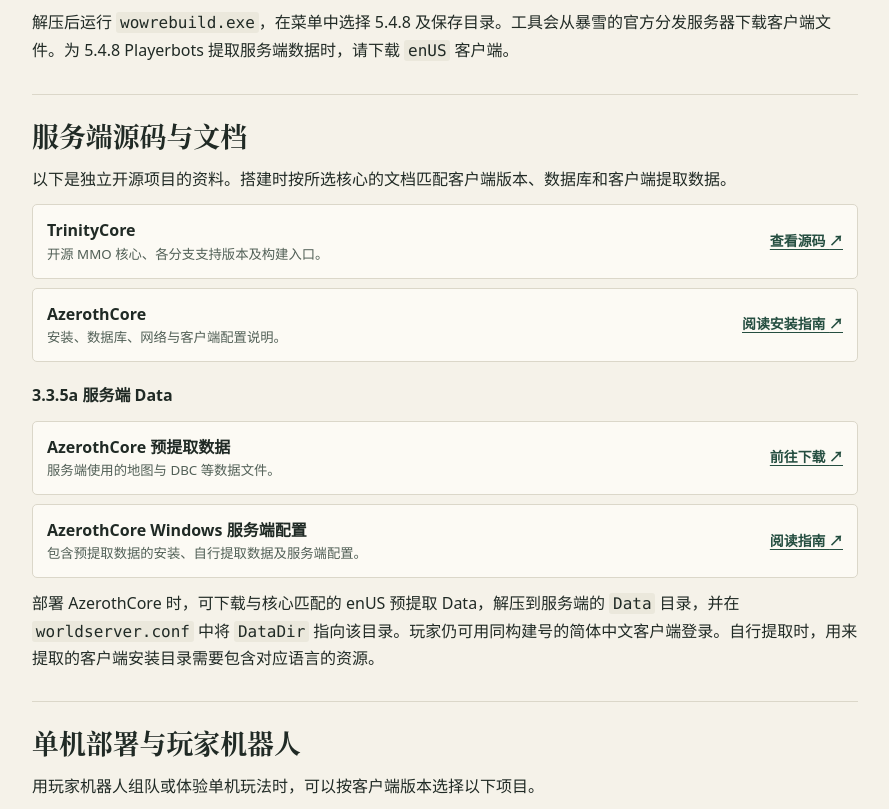
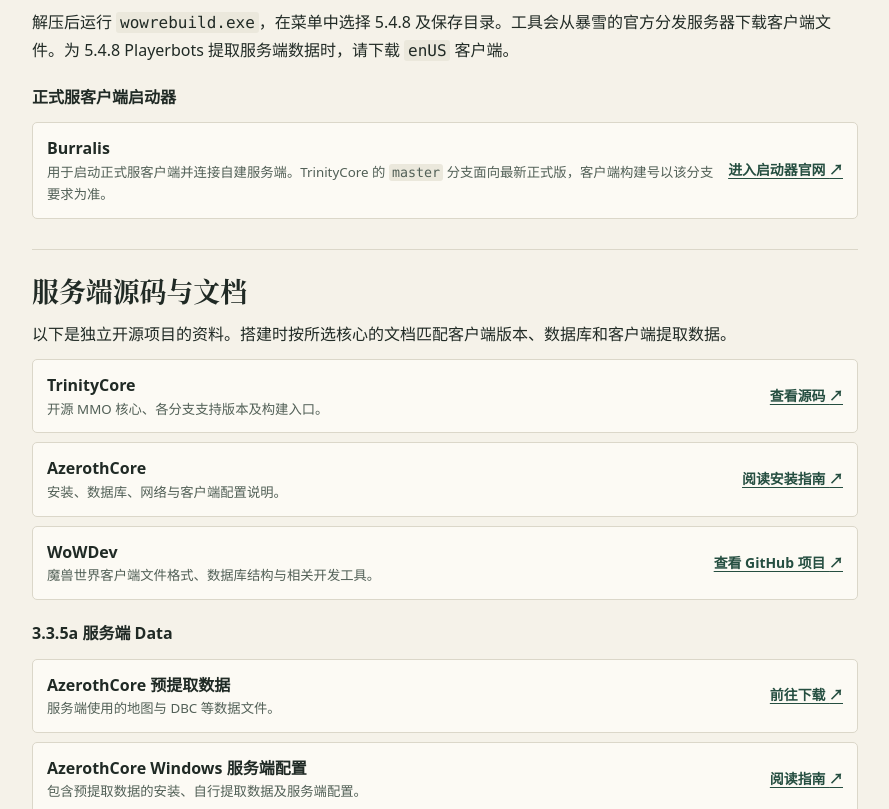
Before and after one commit to oiuv/gameivy, a plain HTML site: page wow.html in a window 1280 px wide. Shown: the part 1097-1906 px from the top of the page, without its empty margins (28-917 px from the left). Drawn offline with Linux system fonts and the light colour scheme.

Commit message:
为魔兽世界页面添加 WoWDev 和 Burralis

```diff
--- a/wow.html
+++ b/wow.html
@@ -70,6 +70,13 @@
             </div>
           </div>
           <p>解压后运行 <code>wowrebuild.exe</code>，在菜单中选择 5.4.8 及保存目录。工具会从暴雪的官方分发服务器下载客户端文件。为 5.4.8 Playerbots 提取服务端数据时，请下载 <code>enUS</code> 客户端。</p>
+          <h3 id="client-retail">正式服客户端启动器</h3>
+          <div class="download-list">
+            <div class="download">
+              <div><strong>Burralis</strong><small>用于启动正式服客户端并连接自建服务端。TrinityCore 的 <code>master</code> 分支面向最新正式版，客户端构建号以该分支要求为准。</small></div>
+              <a href="https://burralis.io/" aria-label="进入启动器官网 · Burralis" target="_blank" rel="noopener">进入启动器官网 <span aria-hidden="true">↗</span></a>
+            </div>
+          </div>
         </section>
         <section id="downloads">
           <h2>服务端源码与文档</h2>
@@ -82,6 +89,10 @@
             <div class="download">
               <div><strong>AzerothCore</strong><small>安装、数据库、网络与客户端配置说明。</small></div>
               <a href="https://www.azerothcore.org/wiki/installation" aria-label="阅读安装指南 · AzerothCore" target="_blank" rel="noopener">阅读安装指南 <span aria-hidden="true">↗</span></a>
+            </div>
+            <div class="download">
+              <div><strong>WoWDev</strong><small>魔兽世界客户端文件格式、数据库结构与相关开发工具。</small></div>
+              <a href="https://github.com/wowdev" aria-label="查看 GitHub 项目 · WoWDev" target="_blank" rel="noopener">查看 GitHub 项目 <span aria-hidden="true">↗</span></a>
             </div>
           </div>
           <h3 id="server-data-335">3.3.5a 服务端 Data</h3>
```
